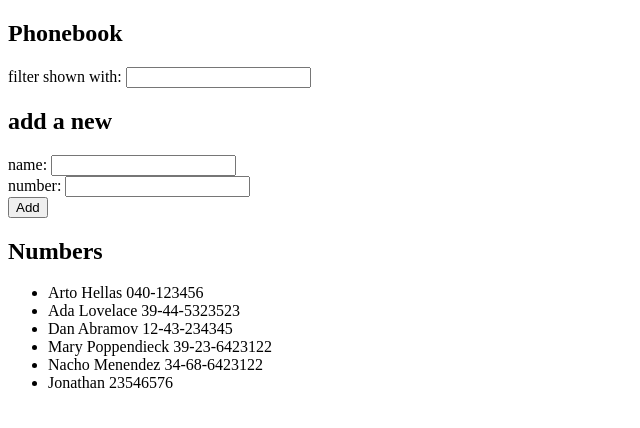
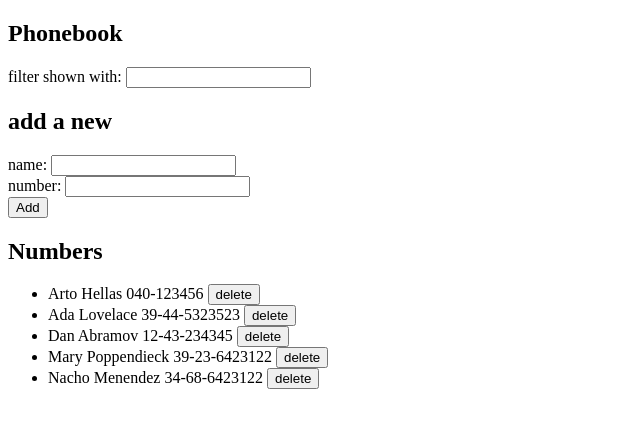
Before and after one commit to NMenendezz/fullstackopen.com, a React (Create React App) app in the folder part2/guia_telefonica/: page / in a window 1280 px wide. Shown: the top 428 px of the page, without its empty margins (0-640 px from the left). Built offline with nearby package versions, Linux system fonts and the light colour scheme; data requests are answered from the project's data file.

Commit message:
Update guia_telefonica 2.17

```diff
--- a/part2/guia_telefonica/db.json
+++ b/part2/guia_telefonica/db.json
@@ -24,11 +24,6 @@
       "name": "Nacho Menendez",
       "number": "34-68-6423122",
       "id": 5
-    },
-    {
-      "name": "Jonathan",
-      "number": "23546576",
-      "id": 6
     }
   ]
 }
--- a/part2/guia_telefonica/src/App.js
+++ b/part2/guia_telefonica/src/App.js
@@ -1,5 +1,4 @@
 import React, { useState, useEffect } from "react";
-import axios from "axios";
 import Filter from "./components/Filter";
 import PersonForm from "./components/PersonForm";
 import Persons from "./components/Persons";
@@ -30,7 +29,7 @@ const App = () => {
       alert(`${newName} is already added to phonebook`);
     } else {
       personService.create(personObject).then((returnedPerson) => {
-        setPersons(persons.concat(personObject));
+        setPersons(persons.concat(returnedPerson));
         setNewName("");
         setNewNumber("");
       });
@@ -48,6 +47,15 @@ const App = () => {
   const handleChange = (event) => {
     setSearchName(event.target.value);
   };
+
+  const handleDelete = (event) => {
+    if (window.confirm(`Delete ${persons[event.target.id - 1].name}?`)) {
+      personService.remove(event.target.id).then(() => {
+        setPersons(persons.filter((p) => p.id.toString() !== event.target.id));
+      });
+    }
+  };
+
 
   return (
     <div>
@@ -67,6 +75,7 @@ const App = () => {
           persons={persons}
           searchName={searchName}
           setPersons={setPersons}
+          handleDelete={handleDelete}
         />
       </ul>
     </div>
--- a/part2/guia_telefonica/src/components/Person.js
+++ b/part2/guia_telefonica/src/components/Person.js
@@ -1,9 +1,9 @@
 import React from "react";
 
-const Person = ({ person }) => {
+const Person = ({ person, handleDelete }) => {
   return (
     <li>
-      {person.name} {person.number}
+      {person.name} {person.number} <button id={person.id} onClick={handleDelete}>delete</button>
     </li>
   );
 };
--- a/part2/guia_telefonica/src/components/Persons.js
+++ b/part2/guia_telefonica/src/components/Persons.js
@@ -1,6 +1,6 @@
 import Person from "./Person";
 
-const Persons = ({ persons, searchName, setPersons }) => {
+const Persons = ({ persons, searchName, setPersons, handleDelete }) => {
   return (
     <>
       {persons.map((person) => {
@@ -9,7 +9,7 @@ const Persons = ({ persons, searchName, setPersons }) => {
           person.name.toLowerCase().search(searchName.toLowerCase()) !== -1
         ) {
           return (
-            <Person key={person.name} person={person} setPersons={setPersons} />
+            <Person key={person.name} person={person} setPersons={setPersons} handleDelete={handleDelete} />
           );
         } else {
           return null;
--- a/part2/guia_telefonica/src/services/persons.js
+++ b/part2/guia_telefonica/src/services/persons.js
@@ -16,9 +16,15 @@ const update = (id, newObject) => {
   return request.then((response) => response.data);
 };
 
+const remove = (id) => {
+  const request = axios.delete(`${baseUrl}/${id}`);
+  return request.then((response) => response.data);
+};
+
 // eslint-disable-next-line import/no-anonymous-default-export
 export default {
   getAll,
   create,
   update,
+  remove,
 };
```
